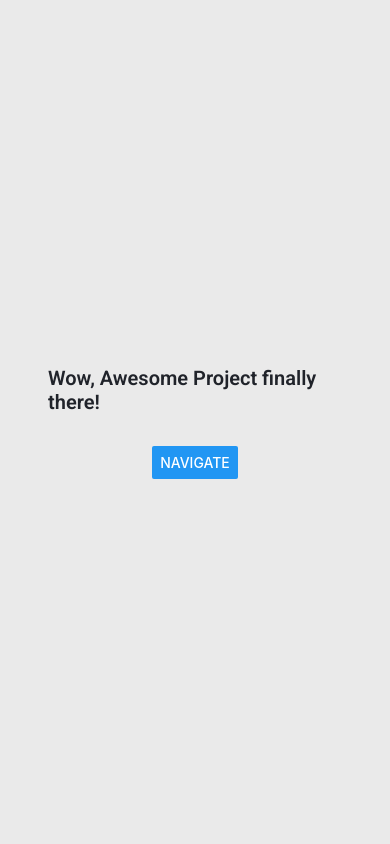
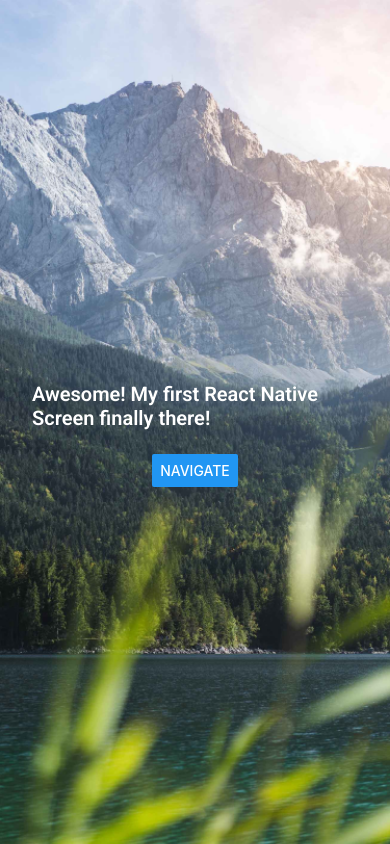
Before and after one commit to dm-zhuk/ReactNative-Expo, a React Native app in the folder AwesomeProject/: screen / in a window 390 px wide. Built offline with nearby package versions, Linux system fonts and the light colour scheme.

Commit message:
Background img tested

```diff
--- a/AwesomeProject/App.js
+++ b/AwesomeProject/App.js
@@ -6,6 +6,7 @@ import {
   SafeAreaView,
   FlatList,
   Button,
+  Image,
 } from "react-native";
 import { useCallback } from "react";
 import { useFonts } from "expo-font";
@@ -27,9 +28,18 @@ export default function App() {
 
   return (
     <View style={styles.container}>
-      <Text style={styles.text}>Wow, Awesome Project finally there!</Text>
+      <StatusBar style="auto" />
+      <>
+        <Image
+          source={require("../AwesomeProject/images/Bg.png")}
+          resizeMode="cover"
+          style={styles.image}
+        />
+      </>
+      <Text style={styles.text}>
+        Awesome! My first React Native Screen finally there!
+      </Text>
       <Button title="Navigate" onPress={() => console.log("Button pressed!")} />
-      <StatusBar style="auto" />
     </View>
   );
 }
@@ -37,8 +47,7 @@ export default function App() {
 const styles = StyleSheet.create({
   container: {
     flex: 1,
-    gap: 32,
-    padding: 48,
+    padding: 8,
     backgroundColor: "#eaeaea",
     alignItems: "center",
     justifyContent: "center",
@@ -46,7 +55,8 @@ const styles = StyleSheet.create({
   text: {
     fontFamily: "Roboto-SemiBold",
     fontSize: 20,
-    color: "#20232a",
+    color: "#fff",
+    padding: 24,
   },
   title: {
     marginTop: 16,
@@ -59,6 +69,13 @@ const styles = StyleSheet.create({
     textAlign: "center",
     fontSize: 30,
     fontWeight: "bold",
+  },
+  image: {
+    position: "absolute",
+    top: 0,
+    bottom: 0,
+    height: "100%",
+    width: "100%",
   },
 });
 
```
Also changed, not shown: AwesomeProject/src/screens/RegistrationScreen.js (+20 -1 lines), AwesomeProject/images/Avatar.png (renamed from AwesomeProject/images/Rectangle 22.png), AwesomeProject/images/Bg.png (renamed from AwesomeProject/images/Photo BG.png).
